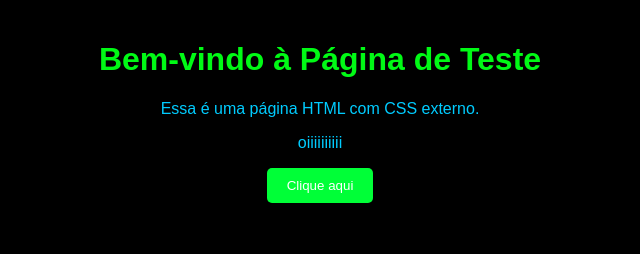
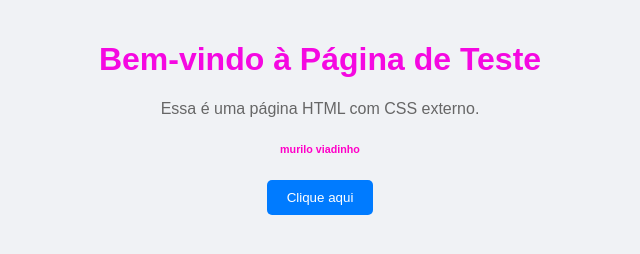
Before and after one commit to freese11/aula_novaCsseHtml, a plain HTML site: page index.html in a window 1280 px wide. Shown: the whole page, without its empty margins (320-960 px from the left). Drawn offline with Linux system fonts and the light colour scheme.

Commit message:
inserindo meus conteudos no site
oiii

```diff
--- a/index.html
+++ b/index.html
@@ -9,7 +9,8 @@
 <body>
   <h1>Bem-vindo à Página de Teste</h1>
   <p>Essa é uma página HTML com CSS externo.</p>
-  <p>oiiiiiiiiii</p>
+  <p></p>
+  <h6>murilo viadinho</h6>
   <button onclick="alert('Você clicou no botão!')">Clique aqui</button>
 </body>
 </html>
--- a/testecss.css
+++ b/testecss.css
@@ -1,22 +1,26 @@
 body {
   font-family: Arial, sans-serif;
-  background-color: #000000;
+  background-color: #f0f2f5;
   margin: 0;
   padding: 20px;
   text-align: center;
 }
 
 h1 {
-  color: #00fa15;
+  color: #f508e1;
 }
 
 p {
-  color: #00ccff;
+  color: #666;
+}
+
+h6{
+  color: #ff00c8;
 }
 
 button {
   padding: 10px 20px;
-  background-color: #00ff37;
+  background-color: #007bff;
   color: white;
   border: none;
   border-radius: 5px;
@@ -25,5 +29,5 @@ button {
 }
 
 button:hover {
-  background-color: #00b309;
+  background-color: #0056b3;
 }
```
